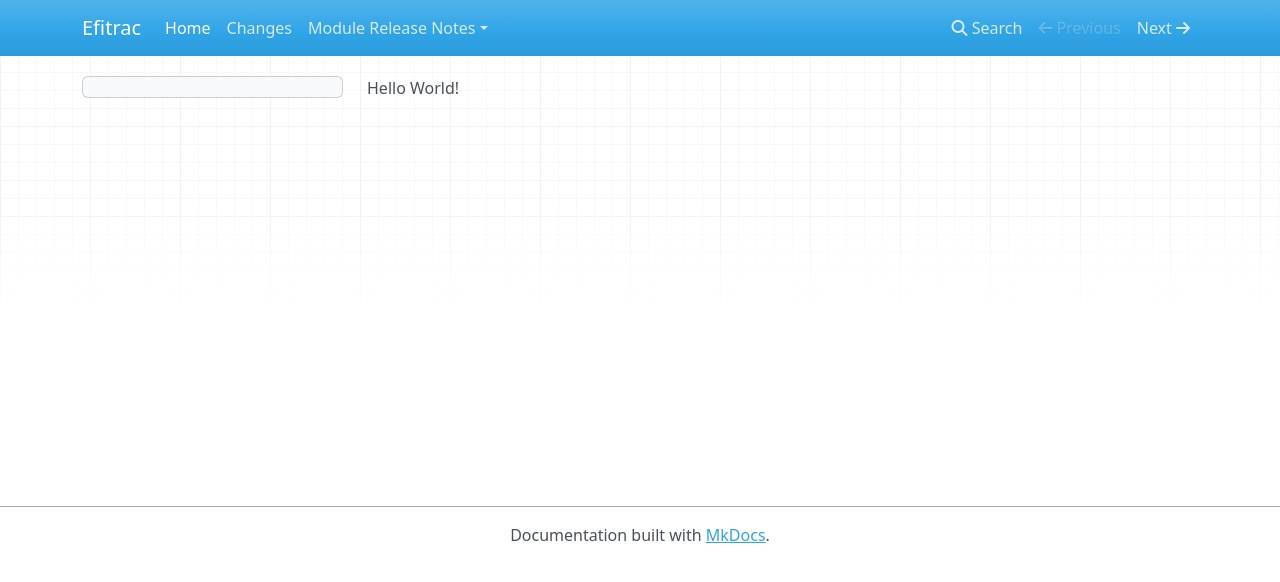
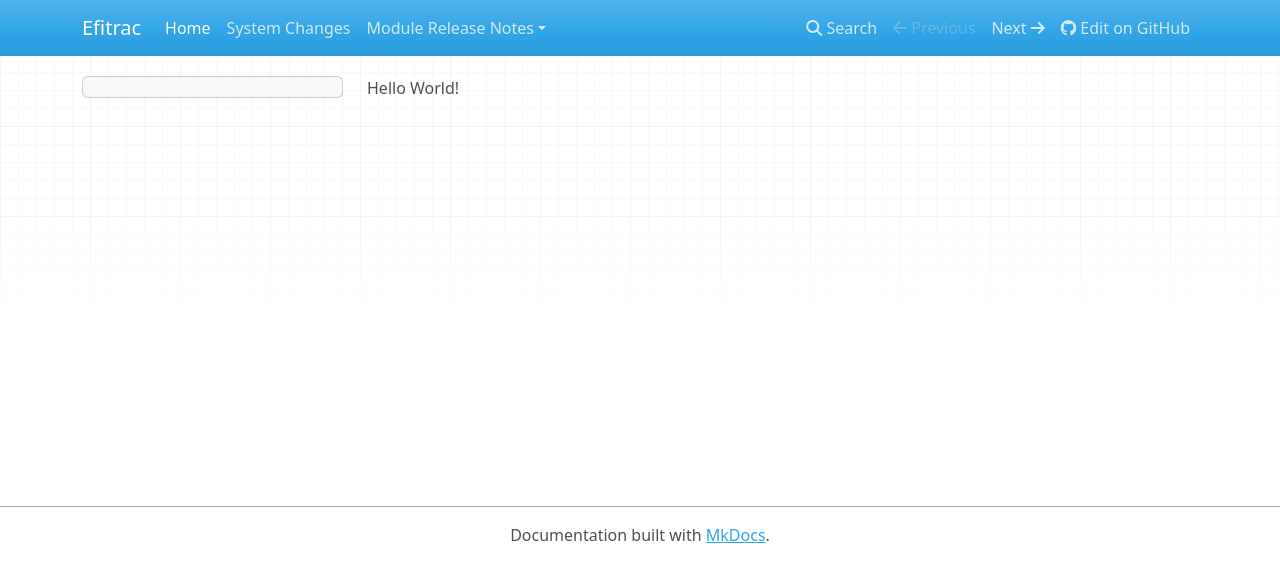
Before and after one commit to ianyulianto/efitrac-wiki, an MkDocs documentation site: the page built from docs/index.md, in a window 1280 px wide. Shown: the top 582 px of the page. Built offline with MkDocs 1.6.1, drawn with Linux system fonts in a browser that asks for light colours; nearby versions of some CDN libraries; old or Windows-style settings are respelled for this version of MkDocs; part of the change alters nothing that is shown.

Commit message:
Percobaan #14

```diff
--- a/mkdocs.yml
+++ b/mkdocs.yml
@@ -1,6 +1,13 @@
 site_name: Efitrac
+site_url: http://efitrac.com
+site_description: Documentation for Efitrac Project
+site_author: Efitrac
+
+repo_url: https://github.com/pararaton/efitrac-wiki
+
 pages:
 - Home: index.md
-- Changes: about/release-notes.md
+- System Changes: about/release-notes.md
 - Module Release Notes:
     - Sales: modules/sales.md
+    - Foo: modules/sales.md
```
